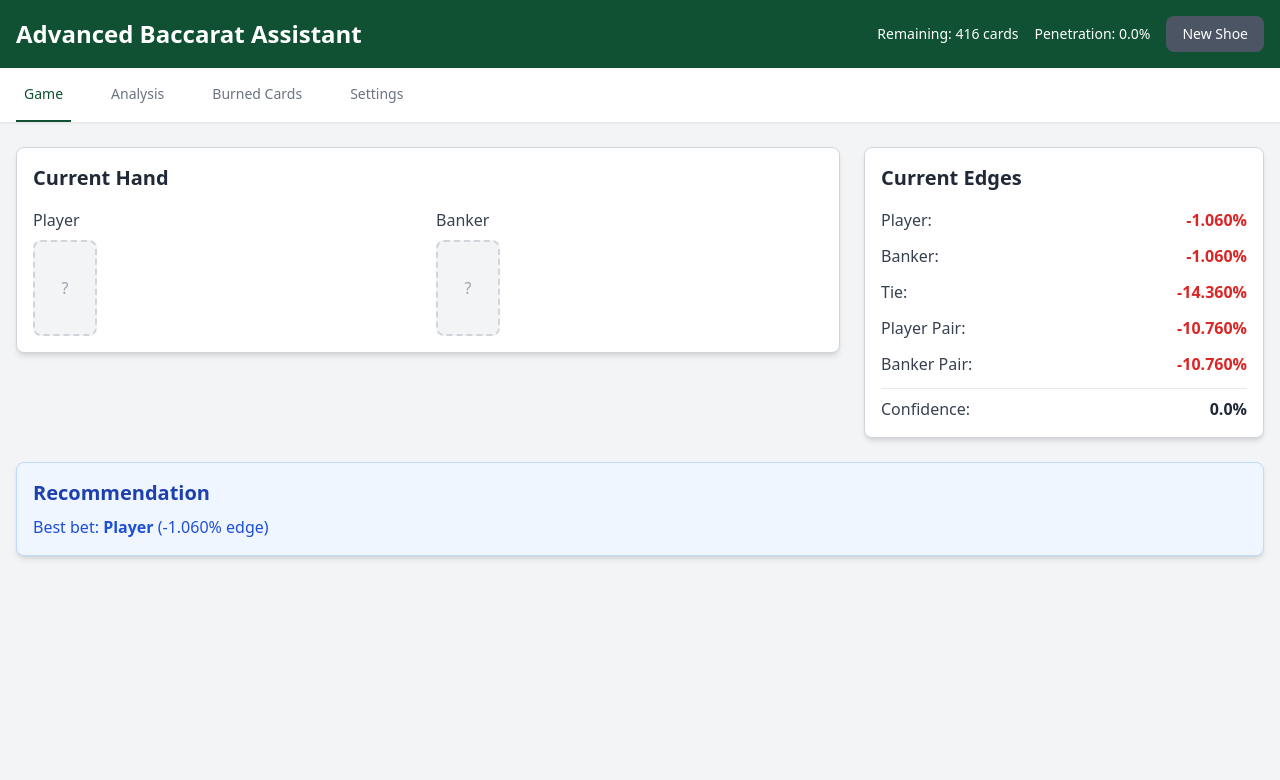
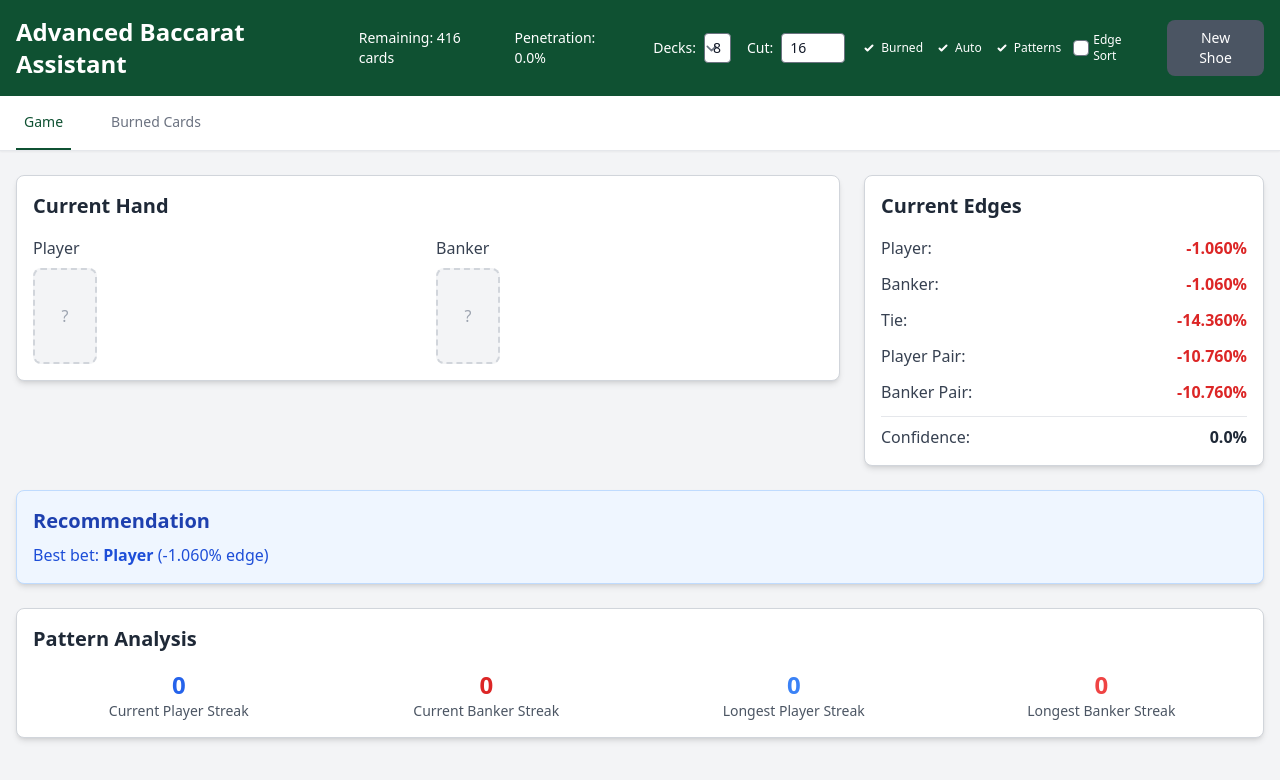
Before and after one commit to Jer-B/baccarat_solver, a Vue app: page / in a window 1280 px wide. Shown: the top 780 px of the page. Built offline with nearby package versions, Linux system fonts and the light colour scheme.

Commit message:
feat: consolidate UI by moving settings to header and analysis to main page

```diff
--- a/src/App.vue
+++ b/src/App.vue
@@ -7,9 +7,7 @@ const store = useBaccaratStore();
 
 const tabs = [
   { id: 'game', name: 'Game' },
-  { id: 'analysis', name: 'Analysis' },
   { id: 'burned', name: 'Burned Cards' },
-  { id: 'settings', name: 'Settings' },
 ];
 
 const getCardColor = (suit: Suit): string => {
@@ -44,11 +42,80 @@ onMounted(() => {
       <div class="container mx-auto px-4 py-4">
         <div class="flex items-center justify-between">
           <h1 class="text-2xl font-bold">Advanced Baccarat Assistant</h1>
-          <div class="flex items-center space-x-4">
-            <span class="text-sm"> Remaining: {{ store.totalCardsRemaining }} cards </span>
-            <span class="text-sm">
-              Penetration: {{ (store.currentPenetration * 100).toFixed(1) }}%
-            </span>
+          <div class="flex items-center space-x-6">
+            <!-- Game Status -->
+            <div class="flex items-center space-x-4 text-sm">
+              <span>Remaining: {{ store.totalCardsRemaining }} cards</span>
+              <span>Penetration: {{ (store.currentPenetration * 100).toFixed(1) }}%</span>
+            </div>
+
+            <!-- Settings Controls -->
+            <div class="flex items-center space-x-4 text-sm">
+              <!-- Number of Decks -->
+              <div class="flex items-center space-x-2">
+                <label class="text-white">Decks:</label>
+                <select
+                  v-model="store.settings.numberOfDecks"
+                  class="text-gray-900 rounded px-2 py-1 text-sm focus:outline-none focus:ring-2 focus:ring-white"
+                >
+                  <option :value="6">6</option>
+                  <option :value="8">8</option>
+                </select>
+              </div>
+
+              <!-- Cut Card Position -->
+              <div class="flex items-center space-x-2">
+                <label class="text-white">Cut:</label>
+                <input
+                  v-model.number="store.settings.cutCardPosition"
+                  type="number"
+                  min="10"
+                  max="50"
+                  class="text-gray-900 rounded px-2 py-1 text-sm w-16 focus:outline-none focus:ring-2 focus:ring-white"
+                />
+              </div>
+
+              <!-- Toggle Settings -->
+              <div class="flex items-center space-x-3">
+                <label class="flex items-center space-x-1 cursor-pointer">
+                  <input
+                    v-model="store.settings.trackBurnedCards"
+                    type="checkbox"
+                    class="rounded text-baccarat-green focus:ring-white"
+                  />
+                  <span class="text-xs">Burned</span>
+                </label>
+
+                <label class="flex items-center space-x-1 cursor-pointer">
+                  <input
+                    v-model="store.settings.autoCalculateEdges"
+                    type="checkbox"
+                    class="rounded text-baccarat-green focus:ring-white"
+                  />
+                  <span class="text-xs">Auto</span>
+                </label>
+
+                <label class="flex items-center space-x-1 cursor-pointer">
+                  <input
+                    v-model="store.settings.showPatternAnalysis"
+                    type="checkbox"
+                    class="rounded text-baccarat-green focus:ring-white"
+                  />
+                  <span class="text-xs">Patterns</span>
+                </label>
+
+                <label class="flex items-center space-x-1 cursor-pointer">
+                  <input
+                    v-model="store.settings.isEdgeSortingEnabled"
+                    type="checkbox"
+                    class="rounded text-baccarat-green focus:ring-white"
+                  />
+                  <span class="text-xs">Edge Sort</span>
+                </label>
+              </div>
+            </div>
+
+            <!-- Action Button -->
             <button @click="store.initializeShoe()" class="btn-secondary text-sm">New Shoe</button>
           </div>
         </div>
@@ -185,11 +252,9 @@ onMounted(() => {
             }}% edge)
           </p>
         </div>
-      </div>
 
-      <!-- Analysis Tab -->
-      <div v-if="store.ui.selectedTab === 'analysis'" class="space-y-6">
-        <div class="card">
+        <!-- Pattern Analysis (moved from Analysis tab) -->
+        <div v-if="store.settings.showPatternAnalysis" class="card">
           <h2 class="text-xl font-semibold mb-4">Pattern Analysis</h2>
           <div class="grid grid-cols-2 md:grid-cols-4 gap-4">
             <div class="text-center">
@@ -242,71 +307,6 @@ onMounted(() => {
           </div>
         </div>
       </div>
-
-      <!-- Settings Tab -->
-      <div v-if="store.ui.selectedTab === 'settings'" class="space-y-6">
-        <div class="card">
-          <h2 class="text-xl font-semibold mb-4">Settings</h2>
-          <div class="space-y-4">
-            <div>
-              <label class="block text-sm font-medium text-gray-700 mb-1"> Number of Decks </label>
-              <select
-                v-model="store.settings.numberOfDecks"
-                class="block w-full rounded-md border-gray-300 shadow-sm focus:border-blue-500 focus:ring-blue-500"
-              >
-                <option :value="6">6 Decks</option>
-                <option :value="8">8 Decks</option>
-              </select>
-            </div>
-            <div>
-              <label class="block text-sm font-medium text-gray-700 mb-1">
-                Cut Card Position (cards from bottom)
-              </label>
-              <input
-                v-model.number="store.settings.cutCardPosition"
-                type="number"
-                min="10"
-                max="50"
-                class="block w-full rounded-md border-gray-300 shadow-sm focus:border-blue-500 focus:ring-blue-500"
-              />
-            </div>
-            <div class="space-y-2">
-              <label class="flex items-center">
-                <input
-                  v-model="store.settings.trackBurnedCards"
-                  type="checkbox"
-                  class="rounded border-gray-300 text-blue-600 shadow-sm focus:border-blue-500 focus:ring-blue-500"
-                />
-                <span class="ml-2 text-sm text-gray-700">Track Burned Cards</span>
-              </label>
-              <label class="flex items-center">
-                <input
-                  v-model="store.settings.autoCalculateEdges"
-                  type="checkbox"
-                  class="rounded border-gray-300 text-blue-600 shadow-sm focus:border-blue-500 focus:ring-blue-500"
-                />
-                <span class="ml-2 text-sm text-gray-700">Auto Calculate Edges</span>
-              </label>
-              <label class="flex items-center">
-                <input
-                  v-model="store.settings.showPatternAnalysis"
-                  type="checkbox"
-                  class="rounded border-gray-300 text-blue-600 shadow-sm focus:border-blue-500 focus:ring-blue-500"
-                />
-                <span class="ml-2 text-sm text-gray-700">Show Pattern Analysis</span>
-              </label>
-              <label class="flex items-center">
-                <input
-                  v-model="store.settings.isEdgeSortingEnabled"
-                  type="checkbox"
-                  class="rounded border-gray-300 text-blue-600 shadow-sm focus:border-blue-500 focus:ring-blue-500"
-                />
-                <span class="ml-2 text-sm text-gray-700">Enable Edge Sorting</span>
-              </label>
-            </div>
-          </div>
-        </div>
-      </div>
     </main>
   </div>
 </template>
```
